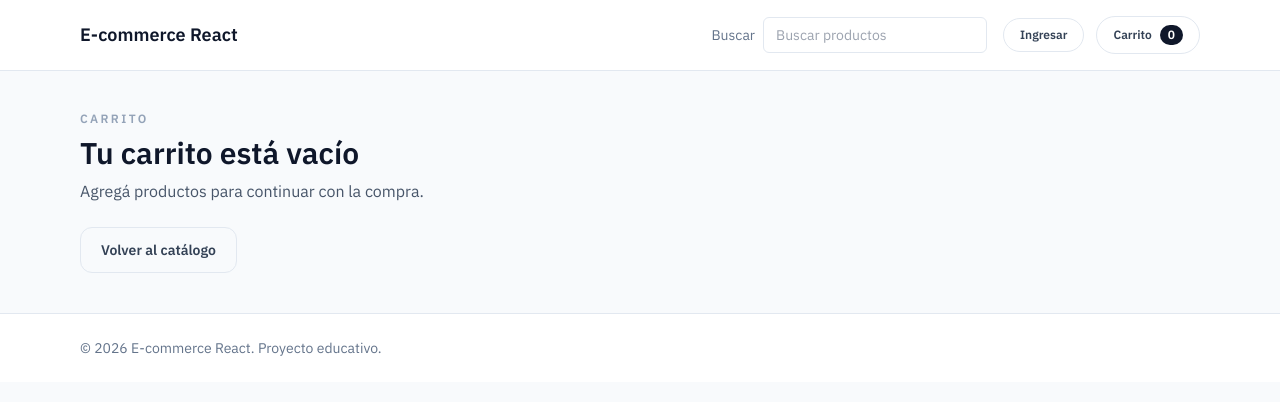
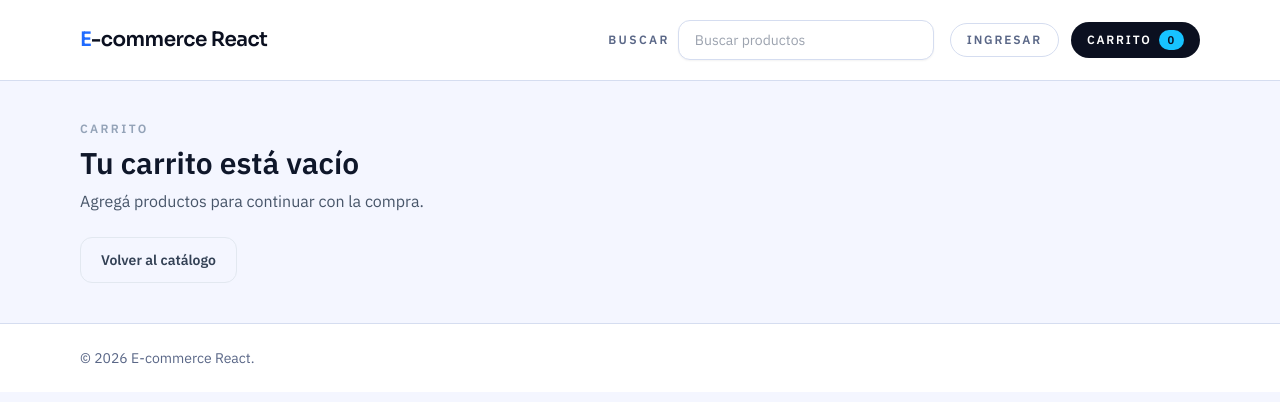
Before and after one commit to paucq/E-commerce-React, a React (Vite) app: page /cart in a window 1280 px wide. Shown: the top 402 px of the page. Built offline with nearby package versions, Linux system fonts and the light colour scheme.

Commit message:
style: refresh navbar and layout

```diff
--- a/src/components/organisms/Footer.jsx
+++ b/src/components/organisms/Footer.jsx
@@ -1,8 +1,8 @@
 export default function Footer() {
   return (
-    <footer className="border-t border-slate-200 bg-white">
-      <div className="mx-auto w-full max-w-6xl px-4 py-6 text-sm text-slate-500">
-        © 2026 E-commerce React. Proyecto educativo.
+    <footer className="border-t border-tech-border bg-tech-surface">
+      <div className="mx-auto w-full max-w-6xl px-4 py-6 text-sm text-tech-muted">
+        © 2026 E-commerce React.
       </div>
     </footer>
   );
--- a/src/components/organisms/Navbar.jsx
+++ b/src/components/organisms/Navbar.jsx
@@ -10,19 +10,22 @@ export default function Navbar() {
   const totalItems = items.reduce((sum, item) => sum + item.quantity, 0);
 
   return (
-    <header className="border-b border-slate-200 bg-white">
-      <div className="mx-auto flex w-full max-w-6xl flex-col gap-3 px-4 py-4 sm:flex-row sm:items-center sm:justify-between">
-        <Link to="/" className="text-lg font-semibold text-slate-900">
-          E-commerce React
+    <header className="border-b border-tech-border bg-tech-surface">
+      <div className="mx-auto flex w-full max-w-6xl flex-col gap-4 px-4 py-5 sm:flex-row sm:items-center sm:justify-between">
+        <Link
+          to="/"
+          className="font-display text-xl font-semibold tracking-tight text-tech-ink"
+        >
+          <span className="text-tech-primary">E</span>-commerce React
         </Link>
         <div className="flex w-full flex-col gap-3 sm:w-auto sm:flex-row sm:items-center sm:gap-4">
           <div className="flex w-full items-center gap-2 sm:w-auto">
-            <label className="text-sm text-slate-500" htmlFor="search">
+            <label className="text-xs font-semibold uppercase tracking-[0.2em] text-tech-muted" htmlFor="search">
               Buscar
             </label>
             <input
               id="search"
-              className="h-9 w-full rounded-md border border-slate-200 px-3 text-sm focus:border-blue-500 focus:outline-none sm:w-56"
+              className="h-10 w-full rounded-xl border border-tech-border bg-white px-4 text-sm text-tech-ink shadow-sm transition focus:border-tech-primary focus:outline-none focus:ring-2 focus:ring-tech-primary/20 sm:w-64"
               placeholder="Buscar productos"
               type="search"
               value={searchQuery}
@@ -32,7 +35,7 @@ export default function Navbar() {
           <div className="flex flex-wrap items-center gap-3">
             {user ? (
               <button
-                className="rounded-full border border-slate-200 px-4 py-2 text-xs font-semibold text-slate-700 transition hover:border-slate-300 hover:bg-slate-50"
+                className="rounded-full border border-tech-border px-4 py-2 text-xs font-semibold uppercase tracking-[0.15em] text-tech-muted transition hover:border-tech-primary hover:text-tech-primary"
                 type="button"
                 onClick={logout}
               >
@@ -41,17 +44,17 @@ export default function Navbar() {
             ) : (
               <Link
                 to="/login"
-                className="rounded-full border border-slate-200 px-4 py-2 text-xs font-semibold text-slate-700 transition hover:border-slate-300 hover:bg-slate-50"
+                className="rounded-full border border-tech-border px-4 py-2 text-xs font-semibold uppercase tracking-[0.15em] text-tech-muted transition hover:border-tech-primary hover:text-tech-primary"
               >
                 Ingresar
               </Link>
             )}
             <Link
               to="/cart"
-              className="relative inline-flex items-center gap-2 rounded-full border border-slate-200 px-4 py-2 text-xs font-semibold text-slate-700 transition hover:border-slate-300 hover:bg-slate-50"
+              className="relative inline-flex items-center gap-2 rounded-full bg-tech-ink px-4 py-2 text-xs font-semibold uppercase tracking-[0.15em] text-white shadow-glow transition hover:bg-tech-primary"
             >
               Carrito
-              <span className="rounded-full bg-slate-900 px-2 py-0.5 text-xs font-semibold text-white">
+              <span className="rounded-full bg-tech-highlight px-2 py-0.5 text-[0.7rem] font-semibold text-tech-ink">
                 {totalItems}
               </span>
             </Link>
--- a/src/components/templates/MainLayout.jsx
+++ b/src/components/templates/MainLayout.jsx
@@ -4,7 +4,7 @@ import Footer from "../organisms/Footer.jsx";
 
 export default function MainLayout() {
   return (
-    <div className="min-h-screen bg-slate-50 text-slate-900">
+    <div className="min-h-screen bg-tech-surface-soft text-tech-ink">
       <Navbar />
       <main className="mx-auto w-full max-w-6xl px-4 py-10">
         <Outlet />
--- a/src/pages/Home.jsx
+++ b/src/pages/Home.jsx
@@ -41,17 +41,22 @@ export default function Home() {
   }, [loadProducts]);
 
   return (
-    <section className="space-y-6">
-      <div className="space-y-2">
-        <p className="text-xs font-semibold uppercase tracking-[0.2em] text-slate-400">
+    <section className="space-y-8">
+      <div className="rounded-3xl border border-tech-border bg-tech-hero p-6 shadow-glow sm:p-8">
+        <p className="text-xs font-semibold uppercase tracking-[0.2em] text-tech-muted">
           Catálogo
         </p>
-        <h1 className="text-2xl font-semibold text-slate-900 sm:text-3xl">
+        <h1 className="font-display text-3xl font-semibold text-tech-ink sm:text-4xl">
           Productos destacados
         </h1>
-        <p className="max-w-2xl text-sm text-slate-600 sm:text-base">
-          Explorá la selección completa desde FakeStore API.
-        </p>
+        <div className="mt-3 flex flex-wrap items-center gap-3">
+          <p className="max-w-2xl text-sm text-tech-muted sm:text-base">
+            Explorá la selección completa desde FakeStore API.
+          </p>
+          <span className="rounded-full border border-tech-border bg-white px-3 py-1 text-xs font-semibold uppercase tracking-[0.15em] text-tech-primary">
+            Tech Pop
+          </span>
+        </div>
       </div>
 
       {isLoading ? (
@@ -59,7 +64,7 @@ export default function Home() {
           {Array.from({ length: 6 }).map((_, index) => (
             <div
               key={`skeleton-${index}`}
-              className="h-72 animate-pulse rounded-2xl border border-slate-200 bg-white"
+              className="h-72 animate-pulse rounded-2xl border border-tech-border bg-tech-surface"
             />
           ))}
         </div>
```
